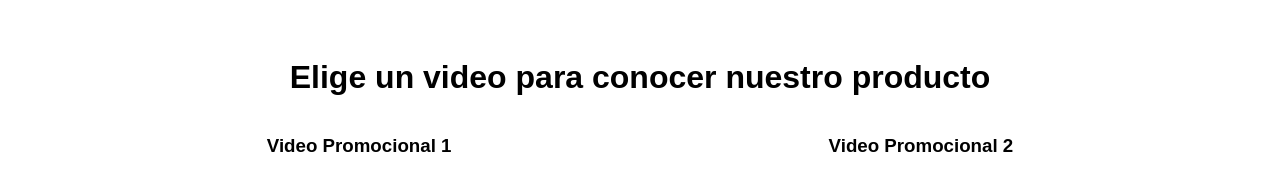
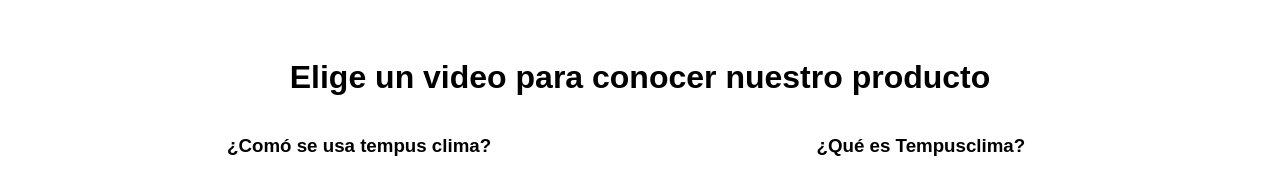
Before and after one commit to Gio905/TEMPUSCLIMA, a plain HTML site: page index.html in a window 1280 px wide. Shown: the top 174 px of the page. Drawn offline with Linux system fonts and the light colour scheme.

Commit message:
Update index.html

```diff
--- a/index.html
+++ b/index.html
@@ -41,7 +41,7 @@
   <h1>Elige un video para conocer nuestro producto</h1>
   <div class="video-container">
     <div class="video">
-      <h3>Video Promocional 1</h3>
+      <h3>¿Comó se usa tempus clima?</h3>
       <div class="video-wrapper">
         <iframe src="https://player.vimeo.com/video/1089566013?h=d842ad44b8&badge=0&autopause=0&player_id=0&app_id=58479"
                 allow="autoplay; fullscreen; picture-in-picture; clipboard-write; encrypted-media"
@@ -49,7 +49,7 @@
       </div>
     </div>
     <div class="video">
-      <h3>Video Promocional 2</h3>
+      <h3>¿Qué es Tempusclima?</h3>
       <div class="video-wrapper">
         <iframe src="https://player.vimeo.com/video/1089565254?h=041bd74b69&badge=0&autopause=0&player_id=0&app_id=58479"
                 allow="autoplay; fullscreen; picture-in-picture; clipboard-write; encrypted-media"
```
